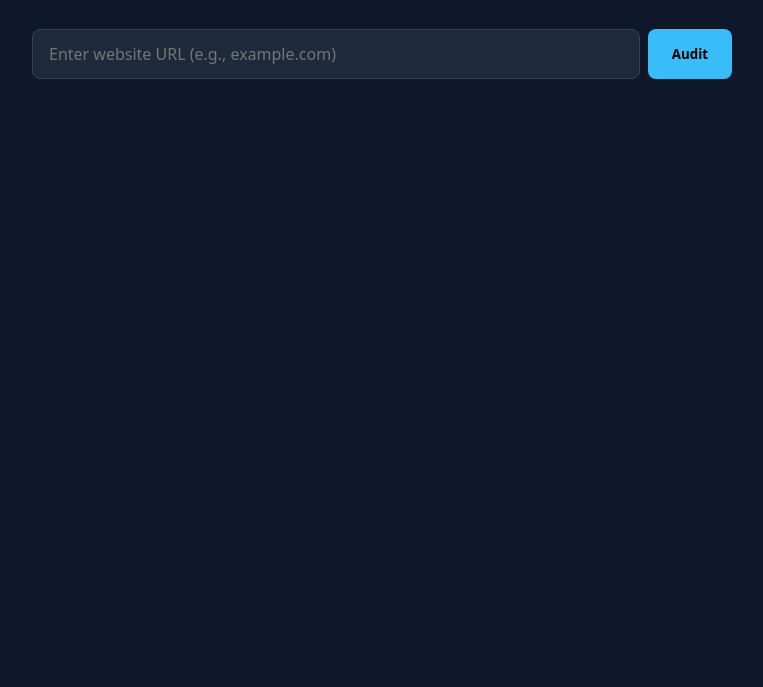
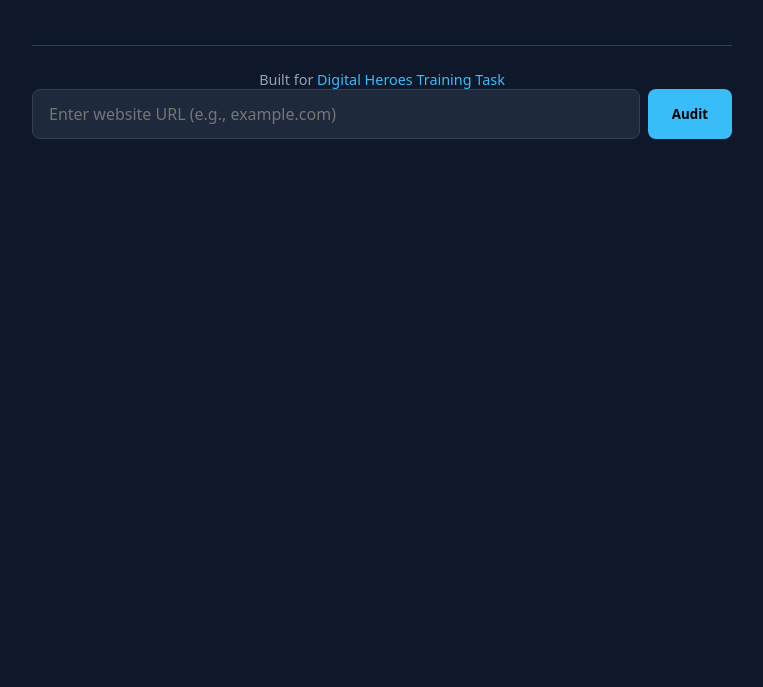
Before and after one commit to pankajchhonker86/page-pulse, a website: page frontend/index.html in a window 1280 px wide. Shown: the part 113-800 px from the top of the page, without its empty margins (258-1021 px from the left). Drawn offline with Linux system fonts and the light colour scheme.

Commit message:
Add Digital Heroes footer credit line for verification

```diff
--- a/frontend/index.html
+++ b/frontend/index.html
@@ -5,6 +5,21 @@
   <meta name="viewport" content="width=device-width, initial-scale=1.0" />
   <title>Page Pulse | Website Auditor</title>
   <style>
+    footer {
+    text-align: center;
+    margin-top: 3rem;
+    padding-top: 1.5rem;
+    border-top: 1px solid #334155;
+    color: var(--text-sub);
+    font-size: 0.9rem;
+    }
+    footer a {
+    color: var(--accent);
+    text-decoration: none;
+    }
+    footer a:hover {
+    text-decoration: underline;
+    }
     :root {
       --bg: #0f172a;
       --card-bg: #1e293b;
@@ -56,6 +71,10 @@
       <h1>⚡ Page Pulse</h1>
       <p>Instant SEO & Performance Web Auditor</p>
     </header>
+
+    <footer>
+      <p>Built for <a href="https://digitalheroesco.com" target="_blank" rel="noopener noreferrer">Digital Heroes Training Task</a></p>
+    </footer>
 
     <div class="search-box">
       <input type="text" id="urlInput" placeholder="Enter website URL (e.g., example.com)" />
```
